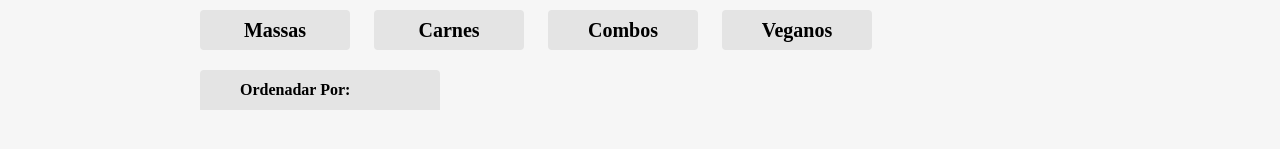
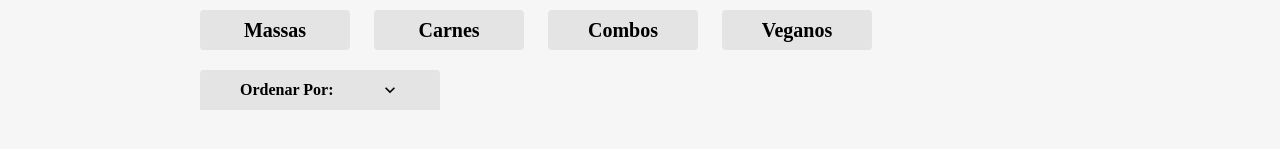
Before and after one commit to TatianePatriota/aluroni, a React (Create React App) app: page / in a window 1280 px wide. Shown: the part 635-784 px from the top of the page. Built offline with nearby package versions, Linux system fonts and the light colour scheme; a web font is replaced by a local one.

Commit message:
add funcionalidades ao ordenador

```diff
--- a/src/Pages/Cardapio/Ordenador/index.tsx
+++ b/src/Pages/Cardapio/Ordenador/index.tsx
@@ -1,13 +1,35 @@
 import styles from "./Ordenador.module.scss";
 import opcoes from "./opcoes.json";
+import React, { useState } from "react";
+import classNames from "classnames";
+import {MdKeyboardArrowDown, MdKeyboardArrowUp} from "react-icons/md";
 
-export default function Ordenador() {
+interface Props {
+  ordenador:string,
+  setOrdenador: React.Dispatch<React.SetStateAction<string>>;
+}
+
+
+export default function Ordenador({ordenador,setOrdenador}: Props) {
+  const [aberto, setAberto] = useState(false);
+  const nomeOrdenador = ordenador &&  opcoes.find(opcao => opcao.value === ordenador)?.nome;
   return (
-    <button className={styles.ordenador}>
-      <span>Ordenadar Por:</span>
-      <div className={styles.ordenador__options}>
+    <button
+      className={classNames({
+        [styles.ordenador]: true,
+        [styles["ordenador--ativo"]]: ordenador !== "",
+      })}
+      onClick={() => setAberto(!aberto)}
+      onBlur={() => setAberto(false)}
+      >
+      <span>{nomeOrdenador || "Ordenar Por:"}</span>
+      {aberto ? <MdKeyboardArrowUp size={20}/> : <MdKeyboardArrowDown size={20}/>}
+      <div className={classNames({
+        [styles.ordenador__options]: true,
+        [styles["ordenador__options--ativo"]]: aberto,
+      })}>
         {opcoes.map(opcao =>(
-          <div className={styles.ordenador_opition} key={opcao.value}>
+          <div className={styles.ordenador__option} key={opcao.value} onClick={() => setOrdenador(opcao.value)}>
             {opcao.nome}
           </div>
         ))}
--- a/src/Pages/Cardapio/index.tsx
+++ b/src/Pages/Cardapio/index.tsx
@@ -9,6 +9,7 @@
 export default function Cardapio() {
   const [busca, setBusca] = useState("");
   const [filtro, setFiltro] = useState<number | null>(null);
+  const [ordenador, setOrdenador] = useState("");
   return(
     <main>
       <nav className={styles.menu}>
@@ -24,7 +25,7 @@
         <Buscador busca={busca} setBusca={setBusca}/>
         <div className={styles.cardapio__filtros}>
           <Filtros filtro={filtro} setFiltro={setFiltro}/>
-          <Ordenador />
+          <Ordenador ordenador={ordenador} setOrdenador={setOrdenador}/>
         </div>
       </section>
     </main>
```
